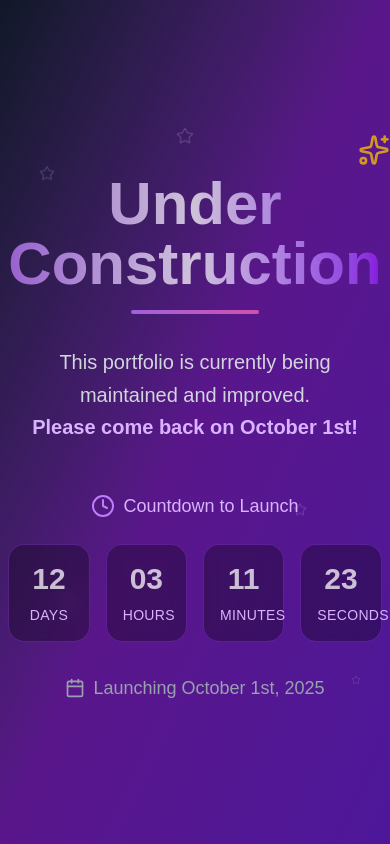
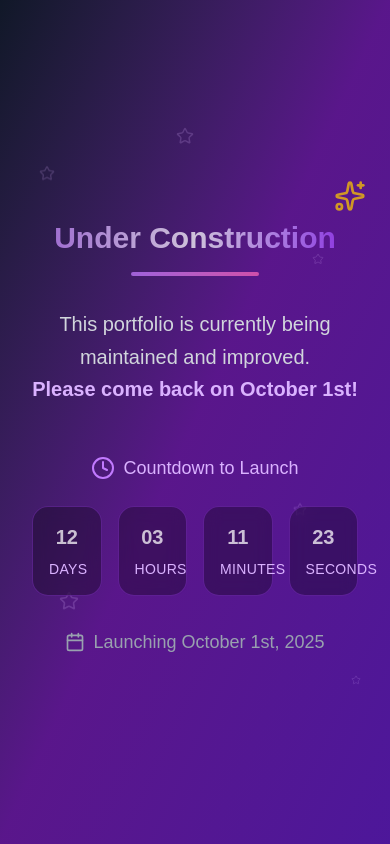
Before and after one commit to Esseh12/gbenmo-ese, a Next.js app: page / in a window 390 px wide. Built offline with nearby package versions, Linux system fonts and the light colour scheme.

Commit message:
maintance screen done

```diff
--- a/src/app/page.js
+++ b/src/app/page.js
@@ -128,7 +128,7 @@ export default function MaintenancePage() {
 
 					{/* Main heading with gradient text */}
 					<div className='space-y-4'>
-						<h1 className='text-6xl md:text-8xl font-bold bg-gradient-to-r from-purple-400 via-white to-purple-600 bg-clip-text text-transparent animate-pulse'>
+						<h1 className='text-3xl sm:text-6xl md:text-8xl font-bold bg-gradient-to-r from-purple-400 via-white to-purple-600 bg-clip-text text-transparent animate-pulse'>
 							Under Construction
 						</h1>
 						<div className='h-1 w-32 mx-auto bg-gradient-to-r from-purple-400 to-pink-400 rounded-full animate-pulse'></div>
@@ -165,7 +165,7 @@ export default function MaintenancePage() {
 									style={{
 										animationDelay: `${index * 0.1}s`,
 									}}>
-									<div className='text-3xl md:text-5xl font-bold text-white mb-2 animate-pulse'>
+									<div className='text-xl sm:text-3xl md:text-5xl font-bold text-white mb-2 animate-pulse'>
 										{String(item.value).padStart(2, '0')}
 									</div>
 									<div className='text-sm md:text-base text-purple-300 uppercase tracking-wide'>
```
